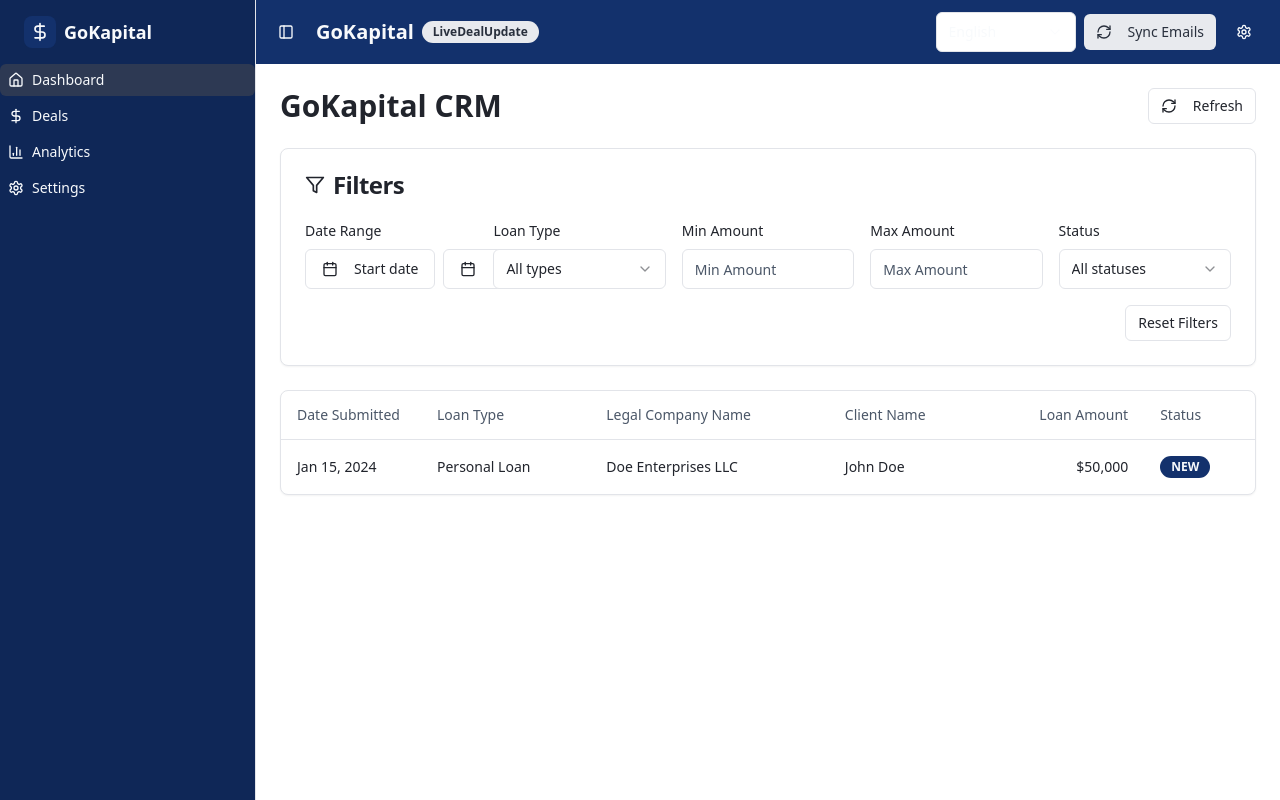
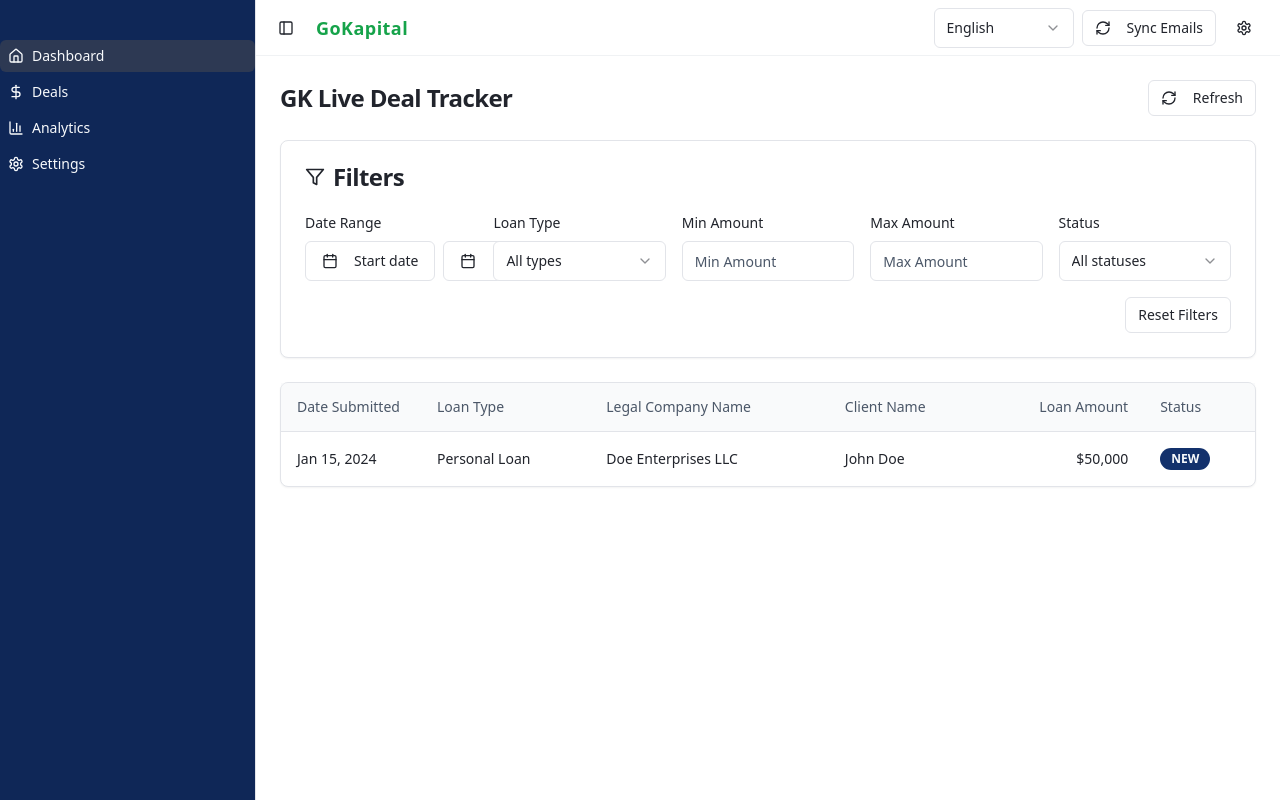
Before and after one commit to AIcapital123/electric-ferret-bop, a React (Vite) app: page / in a window 1280 px wide. Built offline with nearby package versions, Linux system fonts and the light colour scheme.

Commit message:
[dyad] Fintech branding tweaks: green logo, sleek header, subtle table shading, updated title - wrote 4 file(s)

```diff
--- a/src/components/deals/deals-dashboard.tsx
+++ b/src/components/deals/deals-dashboard.tsx
@@ -65,7 +65,7 @@ export function DealsDashboard() {
   return (
     <div className="container mx-auto p-6 space-y-6">
       <div className="flex justify-between items-center">
-        <h1 className="text-3xl font-bold">{t('app_title')}</h1>
+        <h1 className="text-2xl font-semibold tracking-tight">{t('app_title')}</h1>
         <Button onClick={() => refetch()} variant="outline" size="sm">
           <RefreshCw className="h-4 w-4 mr-2" />
           {t('refresh')}
@@ -191,7 +191,7 @@ export function DealsDashboard() {
         <CardContent className="p-0">
           <div className="overflow-x-auto">
             <Table>
-              <TableHeader>
+              <TableHeader className="bg-muted/40">
                 <TableRow>
                   <TableHead className="w-[140px]">{t('table_date_submitted')}</TableHead>
                   <TableHead>{t('table_loan_type')}</TableHead>
@@ -215,10 +215,13 @@ export function DealsDashboard() {
                     </TableCell>
                   </TableRow>
                 ) : (
-                  deals?.map((deal) => (
+                  deals?.map((deal, idx) => (
                     <TableRow
                       key={deal.id}
-                      className="cursor-pointer hover:bg-muted/50"
+                      className={cn(
+                        "cursor-pointer hover:bg-muted/50 transition-colors",
+                        idx % 2 === 1 ? "bg-muted/30" : ""
+                      )}
                       onClick={() => navigate(`/deals/${deal.id}`)}
                     >
                       <TableCell>{format(new Date(deal.date_submitted), 'MMM dd, yyyy')}</TableCell>
--- a/src/components/language/language-provider.tsx
+++ b/src/components/language/language-provider.tsx
@@ -8,7 +8,7 @@ type Translations = Record<Lang, Record<string, string>>;
 
 const translations: Translations = {
   en: {
-    app_title: "GoKapital CRM",
+    app_title: "GK Live Deal Tracker",
     live_badge: "LiveDealUpdate",
     refresh: "Refresh",
     filters: "Filters",
@@ -36,7 +36,7 @@ const translations: Translations = {
     open_dashboard: "Open Dashboard",
   },
   es: {
-    app_title: "GoKapital CRM",
+    app_title: "GK Rastreador de Operaciones en Vivo",
     live_badge: "Actualización en vivo",
     refresh: "Actualizar",
     filters: "Filtros",
--- a/src/components/layout/app-header.tsx
+++ b/src/components/layout/app-header.tsx
@@ -1,6 +1,5 @@
 import { SidebarTrigger } from '@/components/ui/sidebar'
 import { Button } from '@/components/ui/button'
-import { Badge } from '@/components/ui/badge'
 import { RefreshCw, Settings } from 'lucide-react'
 import { useState } from 'react'
 import { toast } from 'sonner'
@@ -25,12 +24,11 @@ export function AppHeader() {
   }
 
   return (
-    <header className="flex h-16 items-center gap-4 border-b border-primary bg-primary px-4 text-primary-foreground">
+    <header className="flex h-14 items-center gap-4 border-b border-muted bg-background px-4">
       <SidebarTrigger />
       <div className="flex-1">
         <div className="flex items-center gap-2">
-          <h1 className="text-xl font-bold">GoKapital</h1>
-          <Badge variant="secondary">{t('live_badge')}</Badge>
+          <span className="text-lg font-semibold tracking-wide text-green-600">GoKapital</span>
         </div>
       </div>
       <div className="flex items-center gap-2">
@@ -38,13 +36,13 @@ export function AppHeader() {
         <Button
           onClick={handleManualSync}
           disabled={isSyncing}
-          variant="secondary"
+          variant="outline"
           size="sm"
         >
           <RefreshCw className={`h-4 w-4 mr-2 ${isSyncing ? 'animate-spin' : ''}`} />
           {t('sync_emails')}
         </Button>
-        <Button variant="ghost" size="sm" className="text-primary-foreground hover:text-primary-foreground">
+        <Button variant="ghost" size="sm">
           <Settings className="h-4 w-4" />
         </Button>
       </div>
--- a/src/components/layout/app-sidebar.tsx
+++ b/src/components/layout/app-sidebar.tsx
@@ -24,11 +24,7 @@ export function AppSidebar() {
   return (
     <Sidebar>
       <SidebarHeader>
-        <div className="flex items-center gap-2 px-4 py-2">
-          <div className="w-8 h-8 bg-primary rounded-lg flex items-center justify-center">
-            <DollarSign className="h-5 w-5 text-primary-foreground" />
-          </div>
-          <span className="font-bold text-lg">GoKapital</span>
+        <div className="px-4 py-3">
         </div>
       </SidebarHeader>
       <SidebarContent>
```
